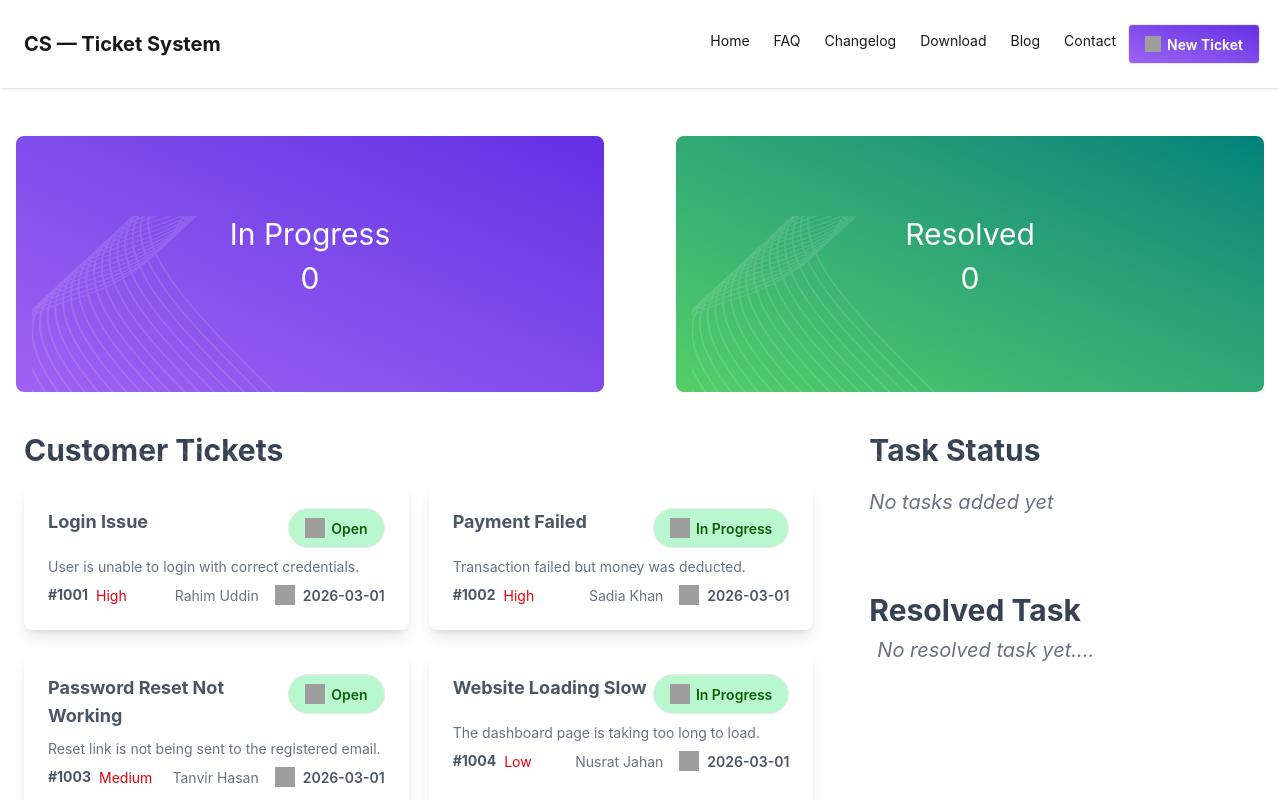
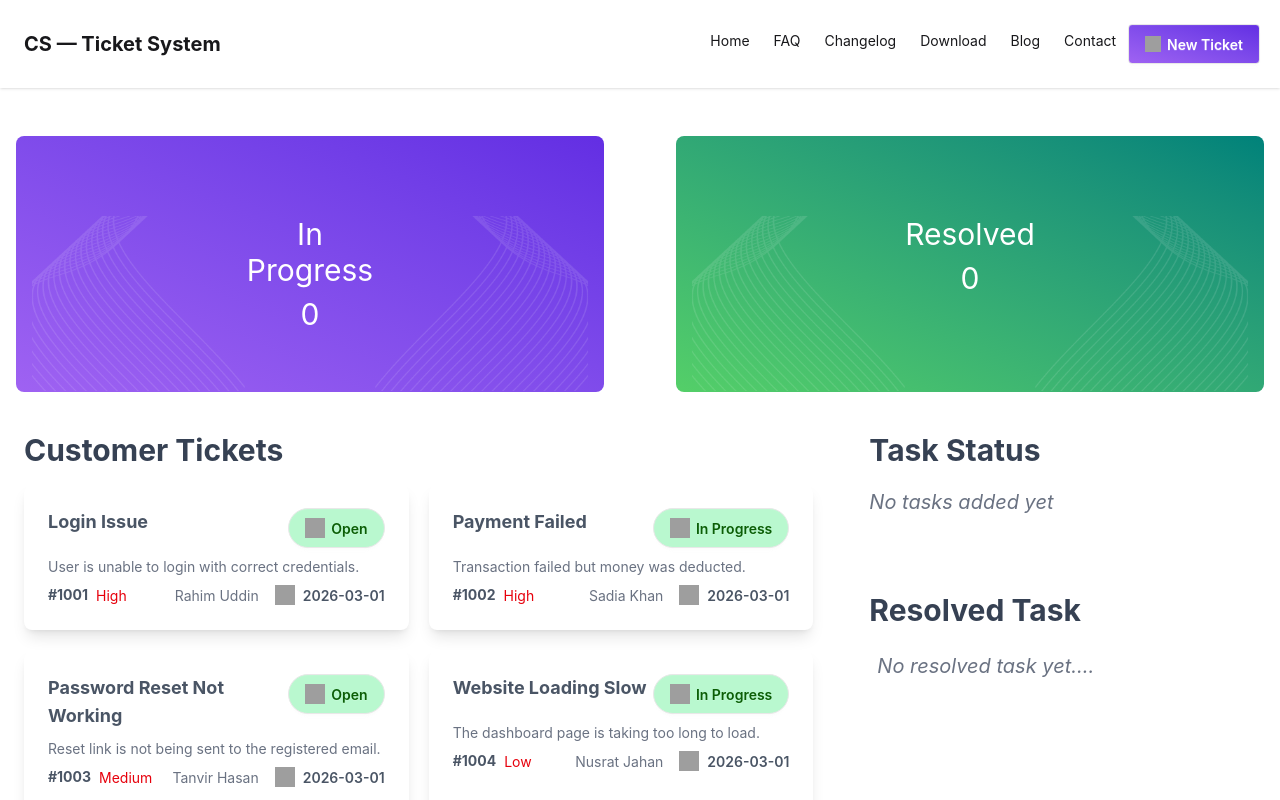
Before and after one commit to Rifat-Earth/customer-service-zone, a React (Vite) app: page / in a window 1280 px wide. Shown: the top 800 px of the page. Built offline with nearby package versions, Linux system fonts and the light colour scheme; grey boxes are pictures that could not be loaded.

Commit message:
resolved count added and show in the resolved section

```diff
--- a/src/App.jsx
+++ b/src/App.jsx
@@ -9,23 +9,36 @@ import { ToastContainer } from 'react-toastify';
 import { toast } from 'react-toastify';
 
 const customerPromise = fetch("../Customer.json")
-.then(res=>res.json())
+  .then(res => res.json())
 
 function App() {
 
- const [status , setStatus] = useState([]);
+  const [status, setStatus] = useState([]);
+  const [resolved, setResolved] = useState([]);
+
 
   const handleCustomer = (customerStatus) => {
     toast("Task is added")
-         setStatus([...status ,customerStatus])
+    setStatus([...status, customerStatus])
 
   }
+
+  const handleCompleteBtn = (task) => {
+   const {id} = task
+    const UpdatedTask = status.filter(newTask => newTask.id !== id)
+    const resolvedData =status.find(resolved =>resolved.id === id  )
+    setStatus(UpdatedTask)
+    setResolved([...resolved ,resolvedData])
+    toast("complete button clicked")
+  }
+
+
   return (
     <>
       <Navbar></Navbar>
-     <Banner status={status}></Banner>
+      <Banner status={status} resolved ={resolved}></Banner>
       <Suspense fallback="<p>card is Loading...</p>">
-      <AllCard customerPromise ={customerPromise} handleCustomer={handleCustomer} status={status}></AllCard>
+        <AllCard customerPromise={customerPromise} resolved={resolved} handleCustomer={handleCustomer} handleCompleteBtn={handleCompleteBtn} status={status}></AllCard>
       </Suspense>
       <ToastContainer></ToastContainer>
       <Footer></Footer>
--- a/src/Components/Banner/Banner.jsx
+++ b/src/Components/Banner/Banner.jsx
@@ -1,25 +1,53 @@
 import React from 'react';
 import vector1 from '../../assets/vector1.png'
-// import vector2 from "../../assets/vector2.png"
 
-const Banner = ({status}) => {
-    // console.log(status);
+
+const Banner = ({ status, resolved }) => {
+
+
     return (
         <div className='flex-col mr-8 md:mr-0 md:flex md:flex-row gap-10 '>
-           <div className=' text-center py-20 rounded-lg mt-12 m-4 p-4 w-full h-64 bg-linear-to-bl from-[#632EE3] to-[#9F62F2] '
+
+            <div className=' justify-between text-center py-20 rounded-lg mt-12 m-4 p-4 w-full h-64 bg-linear-to-bl from-[#632EE3] to-[#9F62F2] '
             >
-            <img className="absolute" src={vector1} alt="" />
+                <div className='flex justify-center'>
 
-            <h1 className="text-3xl  text-white">In Progress</h1>
-            <h1 className='text-3xl mt-2 text-white'>{status.length}</h1>
-           </div>
-           <div
-            className=" text-center py-20 w-full rounded-lg mt-12 m-4 p-4 h-64 bg-linear-to-bl from-[#00827A] to-[#54CF68]">
-           <img className="absolute " src={vector1} alt="" />
+                    <div>
+                        <img className="border-" src={vector1} alt="" />
+                    </div>
 
-           <h1 className='text-3xl text-white '>Resolved</h1>
-            <h1 className='text-3xl mt-2 text-white '>0</h1>
-           </div>
+                    <div className='w-1/3'>
+                        <h1 className="text-3xl text-white">In Progress</h1>
+                        <h1 className='text-3xl mt-2 text-white'>{status.length}</h1>
+                    </div>
+
+                    <div>
+                        <img className="transform scale-x-[-1]" src={vector1} alt="" />
+                    </div>
+
+                </div>
+
+
+            </div>
+            <div
+                className=" text-center py-20 w-full rounded-lg mt-12 m-4 p-4 h-64 bg-linear-to-bl from-[#00827A] to-[#54CF68]">
+                 <div className='flex justify-center'>
+
+                    <div>
+                        <img className="border-" src={vector1} alt="" />
+                    </div>
+
+                    <div className='w-1/3'>
+                        <h1 className="text-3xl text-white">Resolved</h1>
+                        <h1 className='text-3xl mt-2 text-white'>{resolved.length}</h1>
+                    </div>
+
+                    <div>
+                        <img className="transform scale-x-[-1]" src={vector1} alt="" />
+                    </div>
+
+                </div>
+            </div>
         </div>
     );
 };
--- a/src/Components/Cards/AllCard/AllCard.jsx
+++ b/src/Components/Cards/AllCard/AllCard.jsx
@@ -3,7 +3,7 @@ import SingleCard from '../SingleCard/SingleCard';
 import TaskStatus from '../../TaskStatus/TaskStatus';
 
 
-const AllCard = ({ customerPromise,handleCustomer,status }) => {
+const AllCard = ({ customerPromise,handleCustomer,status,handleCompleteBtn ,resolved}) => {
 
     const customerData = use(customerPromise)
 
@@ -19,7 +19,7 @@ const AllCard = ({ customerPromise,handleCustomer,status }) => {
                     }
                 </div>
             </div>
-            <TaskStatus status={status} key={status.id}></TaskStatus>
+            <TaskStatus resolved={resolved} handleCompleteBtn={handleCompleteBtn} status={status} key={status.id}></TaskStatus>
 
         </div>
     );
--- /dev/null
+++ b/src/Components/TaskStatus/Resolved/Resolved.jsx
@@ -0,0 +1,17 @@
+import React from 'react';
+
+const Resolved = ({ resolvedTask }) => {
+    console.log(resolvedTask);
+    return (
+        <div className="card w-72 md:w-full bg-base-100 card-xs shadow-lg mt-4">
+            <div className="card-body">
+                <h1 className='card-title text-2xl italic text-gray-400'>Resolved</h1>
+            <p className='text-xl text-gray-500'>{resolvedTask.title}</p>
+
+            </div>
+        </div>
+
+    );
+};
+
+export default Resolved;
--- a/src/Components/TaskStatus/Task/Task.jsx
+++ b/src/Components/TaskStatus/Task/Task.jsx
@@ -1,19 +1,17 @@
 import React from 'react';
-import { toast } from 'react-toastify';
 
-const Task = ({ task }) => {
 
-    const handleCompleteBtn =()=>{
-        toast("complete button clicked")
-    }
+const Task = ({ task,handleCompleteBtn }) => {
+
+
 
     return (
         <>
 
-                <div className="card w-96 bg-base-100 card-xs shadow-lg mt-4">
+                <div className="card w-72 md:w-full bg-base-100 card-xs shadow-lg mt-4">
                     <div className="card-body py-5">
-                        <h2 className="card-title text-xl font-bold text-gray-700">{task.title}</h2>
-                        <button onClick={handleCompleteBtn} className='btn bg-green-600 text-white text-lg'>Complete</button>
+                        <h2 className="card-title w-full text-xl font-bold text-gray-700">{task.title}</h2>
+                        <button onClick={() => handleCompleteBtn(task)} className='btn bg-green-600 text-white text-lg'>Complete</button>
                     </div>
                 </div>
 
--- a/src/Components/TaskStatus/TaskStatus.jsx
+++ b/src/Components/TaskStatus/TaskStatus.jsx
@@ -1,14 +1,16 @@
-import React from 'react';
+
+import Resolved from './Resolved/Resolved';
 import Task from './Task/Task';
 
-const TaskStatus = ({ status }) => {
+const TaskStatus = ({ status,handleCompleteBtn ,resolved}) => {
+
 
     return (
         <div className=' w-1/3'>
             <h1 className='text-3xl font-bold text-gray-700 p-2'>Task Status</h1>
             <div className='py-1'>
                 {status.length > 0 ? (
-                    status.map(task => <Task task={task} key={task.id} />)
+                    status.map(task => <Task task={task} key={task.id} handleCompleteBtn={handleCompleteBtn} />)
                 ) : (
                     <p className="text-gray-500 text-xl p-2 italic">No tasks added yet</p>
                 )}
@@ -18,7 +20,15 @@ const TaskStatus = ({ status }) => {
             </div>
             <div className='p-2 py-6'>
                 <h1 className='text-3xl font-bold text-gray-700 '>Resolved Task</h1>
-                <div className='text-gray-500 text-xl italic p-2'>No resolved task yet....</div>
+                <div className='py-4'>
+                    {
+                    resolved.length > 0?
+                    resolved.map(resolvedTask => <Resolved resolvedTask = {resolvedTask} key={resolvedTask.id}></Resolved>
+
+                    ):<div className='text-gray-500 text-xl italic p-2'>No resolved task yet....</div>
+                }
+                </div>
+
             </div>
         </div>
 
```
Lines whose indentation alone changed are shown as unchanged.
